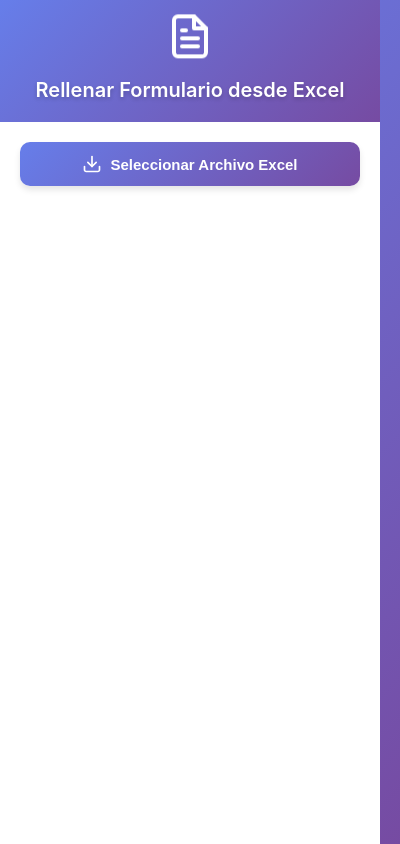
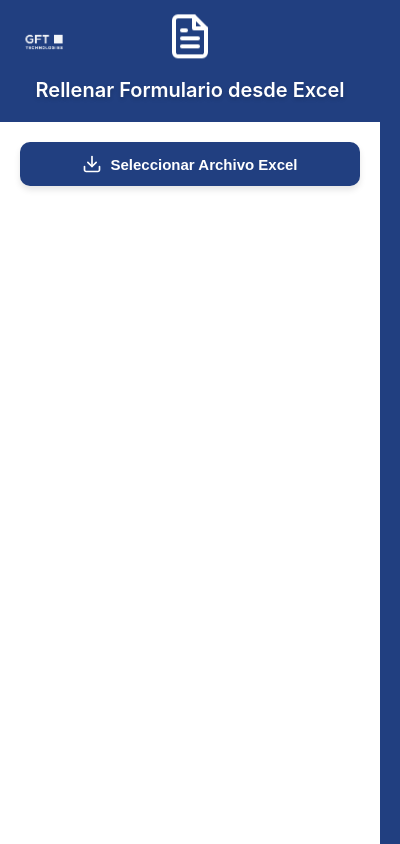
Before and after one commit to JEstebanDev/DemoExtension, a browser extension: page Extension/popup.html in a window 400 px wide. Drawn offline with Linux system fonts and the light colour scheme.

Commit message:
Actualizar branding: color #213f80, icono persona y logo GFT en header

```diff
--- a/Extension/popup.css
+++ b/Extension/popup.css
@@ -9,7 +9,7 @@ body {
     width: 380px;
     min-height: 200px;
     padding: 0;
-    background: linear-gradient(135deg, #667eea 0%, #764ba2 100%);
+    background: #213f80;
 }
 
 .container {
@@ -19,10 +19,21 @@ body {
 }
 
 .header {
-    background: linear-gradient(135deg, #667eea 0%, #764ba2 100%);
+    background: #213f80;
     padding: 20px;
     text-align: center;
     color: white;
+    position: relative;
+}
+
+.header-logo {
+    position: absolute;
+    top: 12px;
+    left: 14px;
+    height: 60px;
+    width: auto;
+    filter: brightness(0) invert(1);
+    opacity: 0.95;
 }
 
 .icon-wrapper {
@@ -97,13 +108,13 @@ h3 {
 }
 
 .btn-primary {
-    background: linear-gradient(135deg, #667eea 0%, #764ba2 100%);
+    background: #213f80;
     color: white;
 }
 
 .btn-primary:hover {
     transform: translateY(-2px);
-    box-shadow: 0 6px 12px rgba(102, 126, 234, 0.4);
+    box-shadow: 0 6px 12px rgba(33, 63, 128, 0.4);
 }
 
 .btn-primary:active {
--- a/Extension/popup.html
+++ b/Extension/popup.html
@@ -9,6 +9,7 @@
 <body>
     <div class="container">
         <div class="header">
+            <img src="assets/GFT.webp" alt="GFT Logo" class="header-logo">
             <div class="icon-wrapper">
                 <svg class="icon" viewBox="0 0 24 24" fill="none" xmlns="http://www.w3.org/2000/svg">
                     <path d="M14 2H6C5.46957 2 4.96086 2.21071 4.58579 2.58579C4.21071 2.96086 4 3.46957 4 4V20C4 20.5304 4.21071 21.0391 4.58579 21.4142C4.96086 21.7893 5.46957 22 6 22H18C18.5304 22 19.0391 21.7893 19.4142 21.4142C19.7893 21.0391 20 20.5304 20 20V8L14 2Z" stroke="currentColor" stroke-width="2" stroke-linecap="round" stroke-linejoin="round"/>
@@ -48,7 +49,7 @@
                     <circle cx="12" cy="16" r="1" fill="currentColor"/>
                 </svg>
             </div>
-            <h3 class="error-title">Campos obligatorios incompletos</h3>
+                <h3 class="error-title">Error de validacion</h3>
             <p id="errorDetails" class="error-text"></p>
         </div>
 
```
Also changed, not shown: Extension/assets/GFT.webp (added), Extension/assets/icon128.png (added), Extension/assets/icon16.png (added), Extension/assets/icon32.png (added), Extension/assets/icon48.png (added), Extension/manifest.json.
